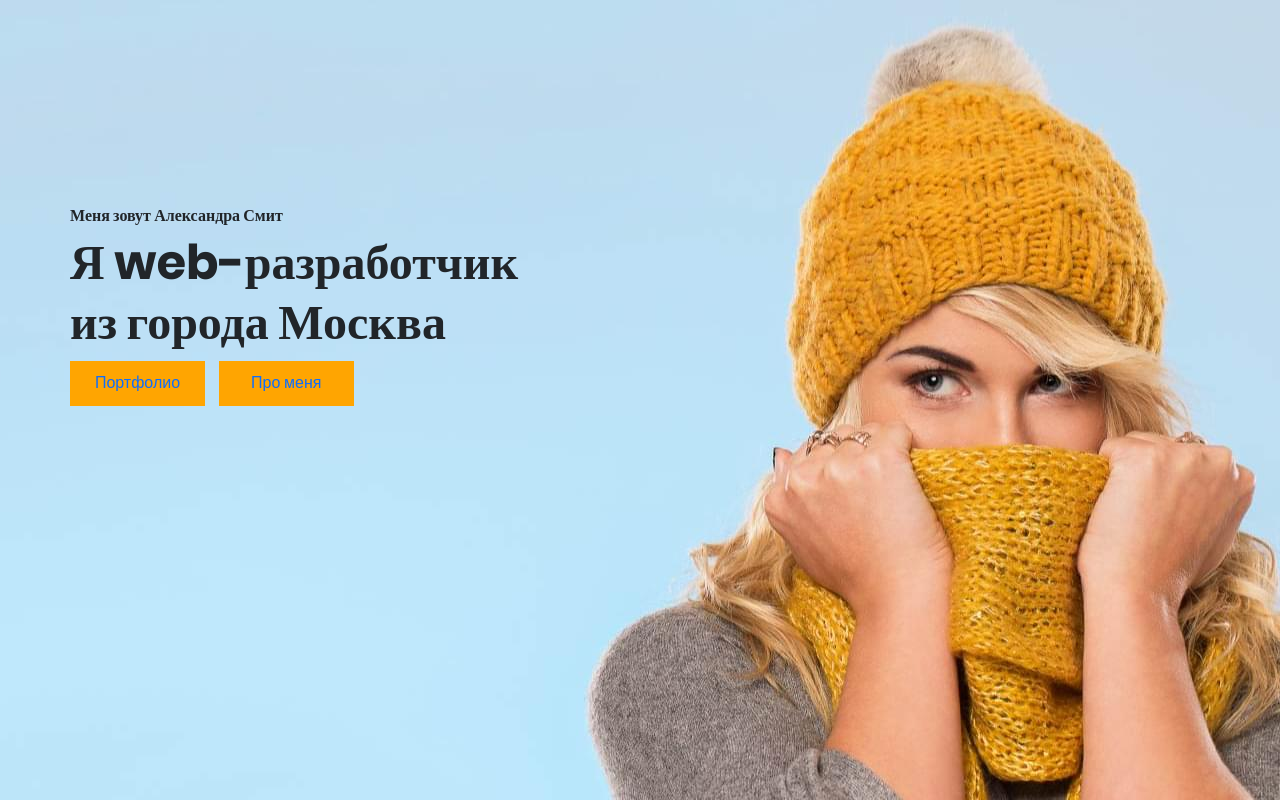
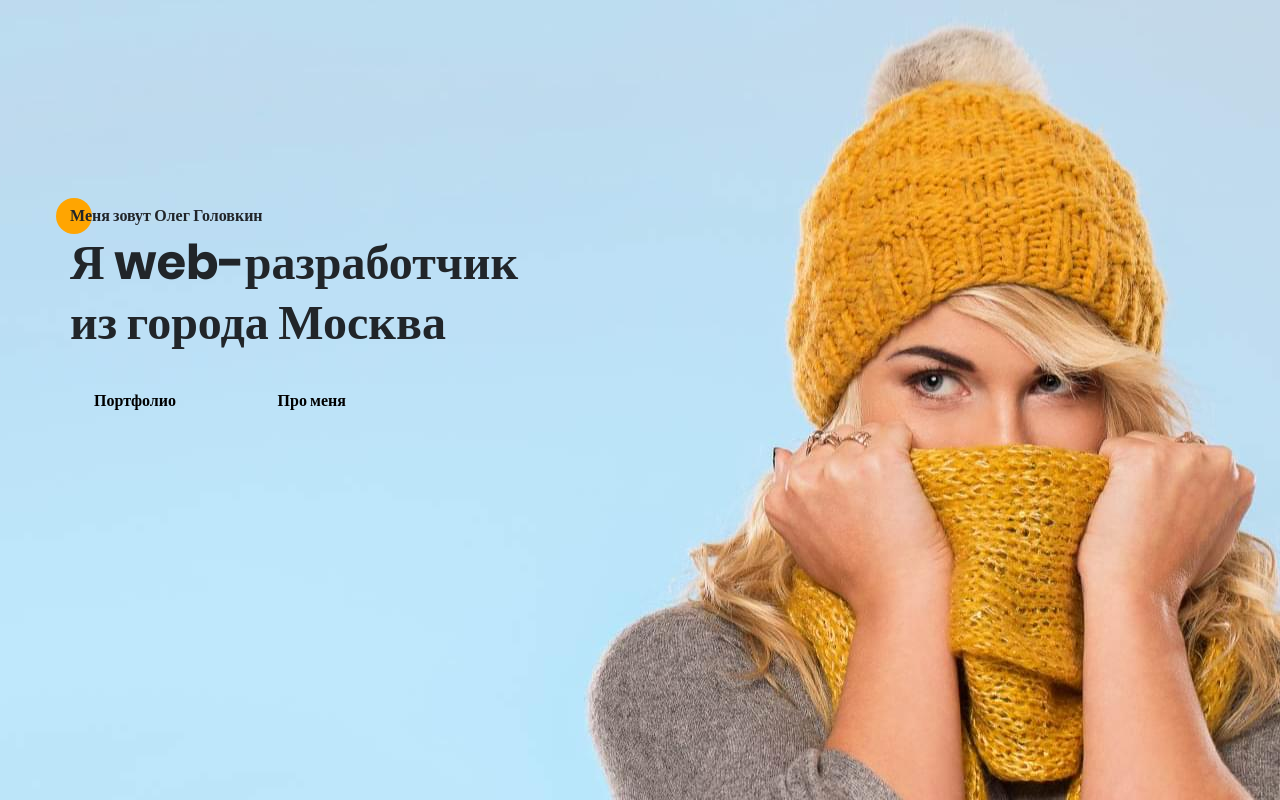
Before and after one commit to OlegGolovanov/portfolio, a plain HTML site: page src/index.html in a window 1280 px wide. Drawn offline with nearby package versions, Linux system fonts and the light colour scheme; files that its build step writes are made by us from their sources.

Commit message:
15.09.2021

```diff
--- a/gulpfile.js
+++ b/gulpfile.js
@@ -1,7 +1,7 @@
 // Создаем пременные, к которым присваиваем
 // установленные пакеты npm
 const gulp = require('gulp');
-const browserSync = require('browser-sync');
+const browserSync = require('browser-sync').create();
 //Удаляем метод .creat()
 const rename = require("gulp-rename");
 const autoprefixer = require('gulp-autoprefixer');
--- a/src/index.html
+++ b/src/index.html
@@ -11,24 +11,21 @@
 <section class="promo">
     <div class="container">
         <div class="promo__content">
-            <h2 class="h2">
-                Меня зовут Александра Смит
+            <h2 class="h2 ">
+                Меня зовут Олег Головкин
             </h2>
 
             <h1 class="promo__h1">
                 Я web-разработчик из города Москва
             </h1>
 
-            <div class="button button-first">
+            <div class="button">
                 <a href="#" class="button__pull">Портфолио</a>
-            </div>
-            <div class="button">
                 <a href="#" class="button__pull">Про меня</a>
             </div>
-        </div>
 
 
-    </div>
+        </div>
 </section>
 
 
--- a/src/sass/blocks/button.sass
+++ b/src/sass/blocks/button.sass
@@ -1,14 +1,16 @@
 .button
-    width: 135px
-    height: 45px
-    background: #FFA501
-    display: inline-block
-    // padding: 26px 12px 26px 12px
+    width: 300px
+    display: flex
+    justify-content: space-between
+    align-items: center
+    margin-top: 25px
     &__pull
-        display: block
-        position: relative
+        padding: .7em 1.5em
+        user-select: none
         text-decoration: none
-        text-align: center
-        top: 10px
-    &-first
-        margin-right: 10px
+        font-family: Poppins
+        font-weight: 700
+        color: #000000
+        &:hover
+            background: #FFA501
+            color: #000000
--- a/src/sass/blocks/h2.sass
+++ b/src/sass/blocks/h2.sass
@@ -2,3 +2,15 @@
     font-family: Poppins
     font-weight: 700
     font-size: 16px
+    position: relative
+    z-index: 1
+    &::before
+        content: ""
+        position: absolute
+        left: -14px
+        top: -8px
+        width: 36px
+        height: 36px
+        border-radius: 100%
+        background: #FFA501
+        z-index: -1
--- /dev/null
+++ b/src/sass/libs/mixins.sass
@@ -0,0 +1,14 @@
+// @mixin circle
+//     &::before
+//         content: ""
+//         position: absolute
+//         left: -14px
+//         top: -8px
+//         width: 36px
+//         height: 36px
+//         border-radius: 100%
+//         background: #FFA501
+//         z-index: -1
+
+// @mixin circle
+//     display: block
--- a/src/sass/style.sass
+++ b/src/sass/style.sass
@@ -1,8 +1,10 @@
 @import "libs/bootstrap-reboot.min"
 @import "libs/fonts"
+@import "libs/mixins"
 @import "blocks/promo"
 @import "blocks/h2"
 @import "blocks/button"
+@import "blocks/circle"
 *
     font-family: 'Poppins', sans-serif
 
```
Also changed, not shown: dist/index.html (+1 -1 lines), dist/css/blocks/button.min.css, dist/css/blocks/circle.min.css (added), dist/css/blocks/h2.min.css, dist/css/blocks/radius.min.css (added), dist/css/libs/mixin.min.css (added), dist/css/libs/mixins.min.css (added), dist/css/style.min.css, dist/img/Background.jpg, dist/img/Photo.jpg, dist/img/mac.jpg, dist/img/pulse.jpg, src/sass/blocks/circle.sass (added).
